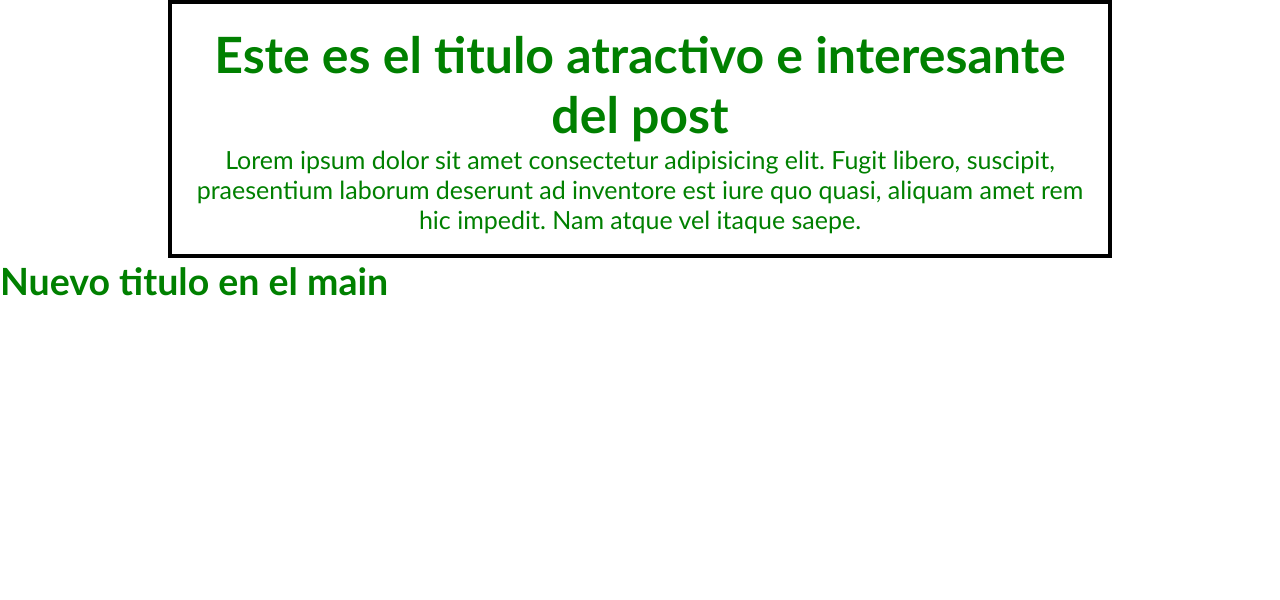
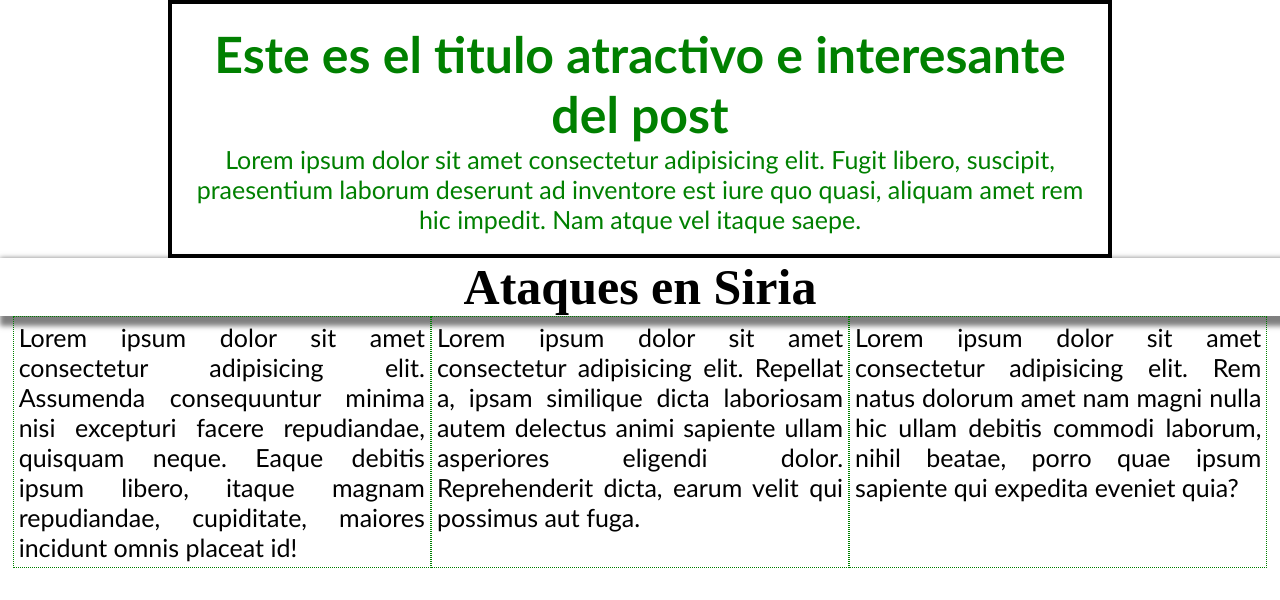
Before and after one commit to xSlowikx/Testing, a plain HTML site: page blogpost.html in a window 1280 px wide. Drawn offline with Linux system fonts and the light colour scheme.

Commit message:
Cambios al main, quedo horrible

```diff
--- a/blogpost.html
+++ b/blogpost.html
@@ -13,7 +13,11 @@
         <p>Lorem ipsum dolor sit amet consectetur adipisicing elit. Fugit libero, suscipit, praesentium laborum deserunt ad inventore est iure quo quasi, aliquam amet rem hic impedit. Nam atque vel itaque saepe.</p>
     </header>
     <main>
-        <h2>Nuevo titulo en el main</h2>
+        <h2>Ataques en Siria</h2>
+        <p>Lorem ipsum dolor sit amet consectetur adipisicing elit. Assumenda consequuntur minima nisi excepturi facere repudiandae, quisquam neque. Eaque debitis ipsum libero, itaque magnam repudiandae, cupiditate, maiores incidunt omnis placeat id!
+        </p>
+        <p>Lorem ipsum dolor sit amet consectetur adipisicing elit. Repellat a, ipsam similique dicta laboriosam autem delectus animi sapiente ullam asperiores eligendi dolor. Reprehenderit dicta, earum velit qui possimus aut fuga.</p>
+        <p>Lorem ipsum dolor sit amet consectetur adipisicing elit. Rem natus dolorum amet nam magni nulla hic ullam debitis commodi laborum, nihil beatae, porro quae ipsum sapiente qui expedita eveniet quia?</p>
     </main>
 </body>
 </html>
--- a/css/style.css
+++ b/css/style.css
@@ -18,3 +18,24 @@ header{
 header h1{
     font-size: 50px;
 }
+main{
+    display: flex;
+    justify-content: center;
+    flex-wrap: wrap;
+
+}
+main p{
+    width: calc(33.3% - 20px);
+    color: black;
+    border: 1px dotted green;
+    padding: 5px;
+    text-align: justify;
+}
+main h2{
+    text-align: center;
+    width: 100%;
+    color: black;
+    font-size: 50px;
+    font-family: 'Times New Roman', Times, serif;
+    box-shadow: 5px 5px 5px 5px rgba(0,0,0,0.5);
+}
```
